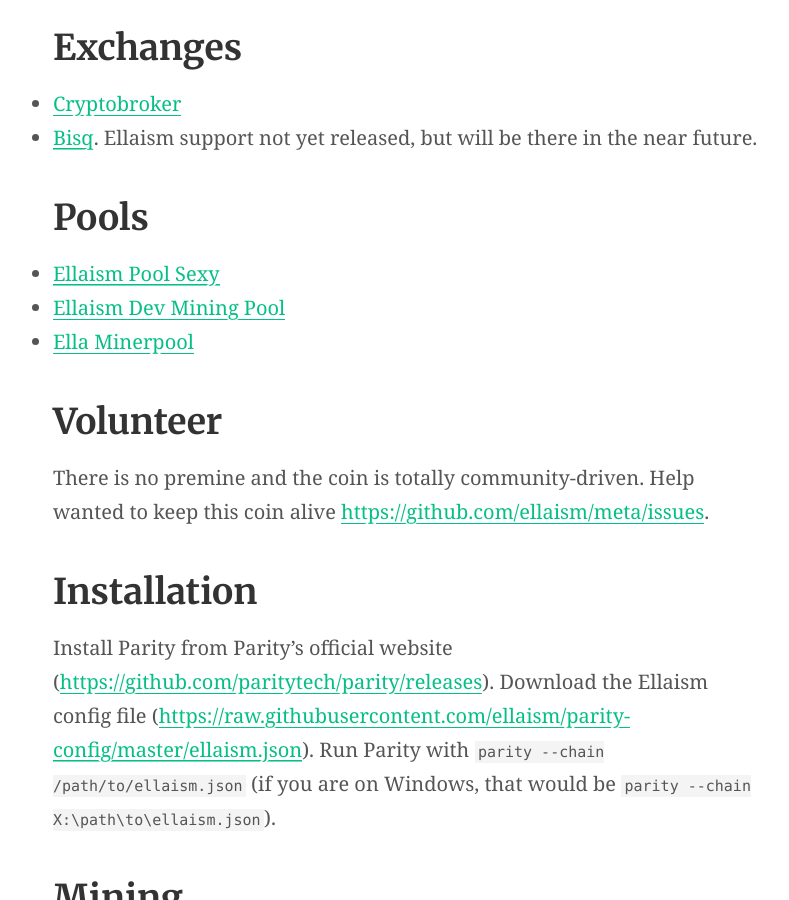
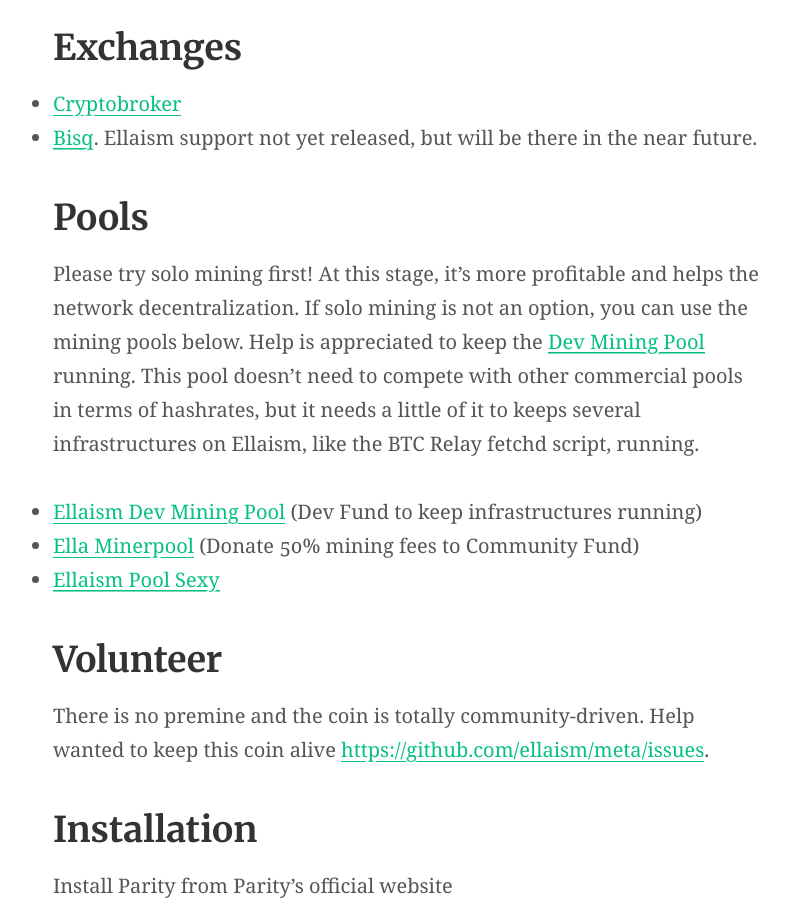
Before and after one commit to ellaism/ellaism.org, a Jekyll site: the page built from index.md, in a window 1280 px wide and 900 px high, scrolled down 1458 px. Shown: the whole window, without its empty margins (230-1019 px from the left). Built offline with Jekyll 4.4.1, drawn with Linux system fonts in a browser that asks for light colours; our own code applies the rules of GitHub Pages for plain Markdown files.

Commit message:
Update pools information

```diff
--- a/index.md
+++ b/index.md
@@ -46,9 +46,11 @@
 
 ## Pools
 
+Please try solo mining first! At this stage, it's more profitable and helps the network decentralization. If solo mining is not an option, you can use the mining pools below. Help is appreciated to keep the [Dev Mining Pool](https://pool.ellaism.org) running. This pool doesn't need to compete with other commercial pools in terms of hashrates, but it needs a little of it to keeps several infrastructures on Ellaism, like the BTC Relay fetchd script, running.
+
+* [Ellaism Dev Mining Pool](https://pool.ellaism.org) (Dev Fund to keep infrastructures running)
+* [Ella Minerpool](http://ella.minerpool.net) (Donate 50% mining fees to Community Fund)
 * [Ellaism Pool Sexy](http://ella.pool.sexy)
-* [Ellaism Dev Mining Pool](https://pool.ellaism.org)
-* [Ella Minerpool](http://ella.minerpool.net)
 
 ## Volunteer
 
```
